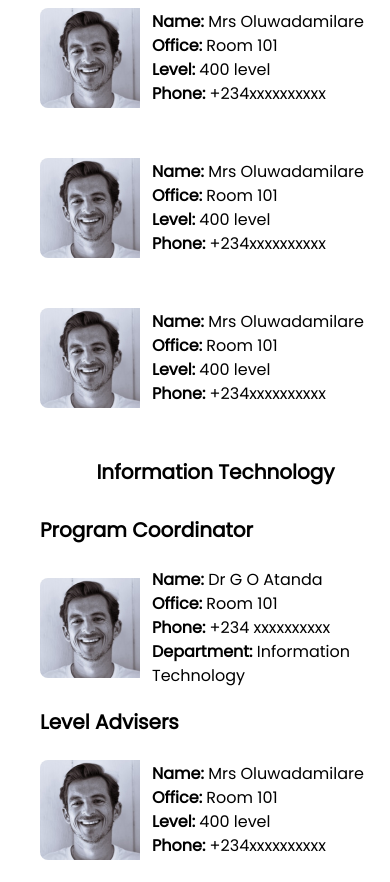
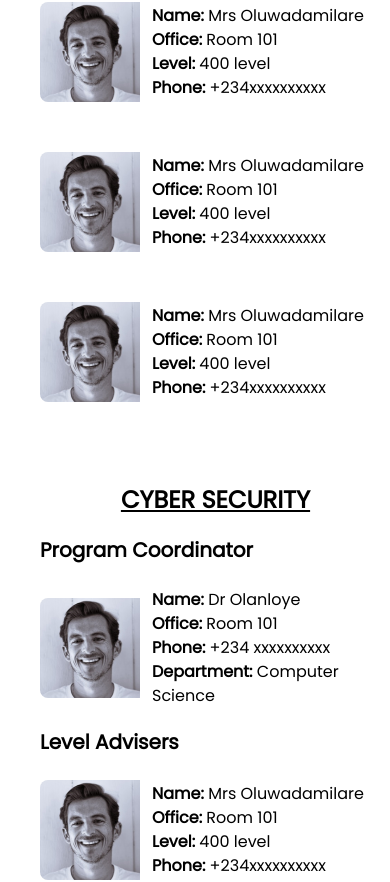
Before and after one commit to nacosbowen/nacos-website, a React (Vite) app: page /level-advisers in a window 390 px wide. Shown: the part 987-1869 px from the top of the page. Built offline with nearby package versions, Linux system fonts and the light colour scheme; no server answers; what ldrs would draw is missing.

Commit message:
Minor fixes

```diff
--- a/src/components/ExecutivesPage/executivesDetails.jsx
+++ b/src/components/ExecutivesPage/executivesDetails.jsx
@@ -1,3 +1,4 @@
+import { FaXTwitter } from "react-icons/fa6";
 import { useNacos } from "../../contexts/nacosContext";
 import Loader from "../loader/Loader";
 import instagram from "./instagram.svg";
@@ -28,7 +29,7 @@ const ExecutivesDetails = () => {
   // }
 
   return (
-    <div>
+    <div className="mb-10">
       <>
         <div className="mt-10 px-4 max-w-[731px] mx-auto">
           <h1 className="text-[1.5rem] sm:text-[2rem] font-semibold text-left md:text-center">
@@ -39,7 +40,7 @@ const ExecutivesDetails = () => {
             {` ${executiveYear}/${executiveYear + 1} `}Academic session
           </p>
         </div>
-        <div className="grid mt-8 md:mt-16 md:grid-cols-3 grid-cols-2 max-[375px]:grid-cols-1 gap-y-[53px] lg:gap-y-[100px] max-w-[1550px] mx-auto">
+        <div className="grid mt-8 md:mt-16 md:grid-cols-3 grid-cols-2 max-[375px]:grid-cols-1 gap-x-3 gap-y-[53px] lg:gap-y-[100px] max-w-[1550px] mx-auto px-2">
           {excos.map((excos, i) => (
             <motion.div
               key={i}
@@ -73,7 +74,7 @@ const ExecutivesDetails = () => {
                     boxShadow: "0px 1.4px 7.02px 0px #00000040",
                   }}
                 >
-                  <motion.a
+                  {excos?.instagram && <motion.a
                     whileHover={{ scale: 1.1 }}
                     whileTap={{ scale: 0.7 }}
                     className="cursor-pointer w-[32px] md:w-[40.95px] md:h-[40.95px] h-[32px] flex items-center justify-center bg-[#FFFFFF] rounded-[13.48px]"
@@ -87,8 +88,19 @@ const ExecutivesDetails = () => {
                       alt=""
                       className="md:w-[25.38px] md:h-[25.38px]"
                     />
-                  </motion.a>
-                  <motion.a
+                  </motion.a>}
+                  {excos?.twitter && <motion.a
+                    whileHover={{ scale: 1.1 }}
+                    whileTap={{ scale: 0.7 }}
+                    className="cursor-pointer w-[32px] md:w-[40.95px] md:h-[40.95px] h-[32px] flex items-center justify-center bg-[#FFFFFF] rounded-[13.48px]"
+                    href={excos?.twitter}
+                    style={{
+                      boxShadow: " 0px 0.79px 8.72px 0px #00000026",
+                    }}
+                  >
+                    <FaXTwitter/>
+                  </motion.a>}
+                  {excos?.linkedIn && <motion.a
                     whileHover={{ scale: 1.1 }}
                     whileTap={{ scale: 0.7 }}
                     className="cursor-pointer w-[32px] md:w-[40.95px] md:h-[40.95px] h-[32px] flex items-center justify-center bg-[#FFFFFF] rounded-[13.48px]"
@@ -102,7 +114,7 @@ const ExecutivesDetails = () => {
                       alt=""
                       className="md:w-[25.38px] md:h-[25.38px]"
                     />
-                  </motion.a>
+                  </motion.a>}
                 </div>
               </div>
               {/* <div className="flex justify-center ">
--- a/src/components/LevelAdvisersPage/Advisers.jsx
+++ b/src/components/LevelAdvisersPage/Advisers.jsx
@@ -10,8 +10,9 @@ const Staff = ({ data }) => {
           whileInView={{ opacity: 1, y: 0 }}
           transition={{ duration: 0.5, delay: i * 0.2 }}
           viewport={{ once: true }}
+          className="mb-8 md:mb-12"
         >
-          <h1 className="text-xl lg:text-3xl font-bold md:text-left text-center">
+          <h1 className="text-2xl lg:text-3xl font-black text-center uppercase underline">
             {authorities.department}
           </h1>
 
@@ -21,9 +22,9 @@ const Staff = ({ data }) => {
             transition={{ duration: 0.5 }}
             viewport={{ once: true }}
           >
-            <h1 className="text-xl font-extrabold mt-[30px] mb-[24px]">
+            <h2 className="text-xl font-bold mt-[20px] mb-[24px]">
               Program Coordinator
-            </h1>
+            </h2>
             <div className="flex items-center gap-3">
               <img
                 src={authorities.headOfProgram.image}
@@ -52,7 +53,7 @@ const Staff = ({ data }) => {
           </motion.div>
 
           <div className="mt-5">
-            <h1 className="text-xl font-extrabold mb-[24px]">Level Advisers</h1>
+            <h2 className="text-xl font-bold mb-[24px]">Level Advisers</h2>
             <div className="flex flex-wrap md:gap-5 flex-shrink-0">
               {authorities.levelAdviser.map((advisers, index) => (
                 <motion.div
--- a/src/components/LevelAdvisersPage/data.js
+++ b/src/components/LevelAdvisersPage/data.js
@@ -45,6 +45,50 @@ const authorities = [
     ],
   },
   {
+    department: "Cyber Security",
+    headOfProgram: {
+      name: "Dr Olanloye",
+      office: "Room 101",
+      image: profile,
+      phone: "+234 xxxxxxxxxx",
+      department: "Computer Science",
+    },
+    levelAdviser: [
+      {
+        name: "Mrs Oluwadamilare",
+        office: "Room 101",
+        image: profile,
+        phone: "+234xxxxxxxxxx",
+        department: "Computer Science",
+        level: "400 level",
+      },
+      {
+        name: "Mrs Oluwadamilare",
+        office: "Room 101",
+        phone: "+234xxxxxxxxxx",
+        image: profile,
+        department: "Computer Science",
+        level: "400 level",
+      },
+      {
+        name: "Mrs Oluwadamilare",
+        office: "Room 101",
+        phone: "+234xxxxxxxxxx",
+        department: "Computer Science",
+        level: "400 level",
+        image: profile,
+      },
+      {
+        name: "Mrs Oluwadamilare",
+        office: "Room 101",
+        phone: "+234xxxxxxxxxx",
+        department: "Computer Science",
+        image: profile,
+        level: "400 level",
+      },
+    ],
+  },
+  {
     department: "Information Technology",
     headOfProgram: {
       name: "Dr G O Atanda",
@@ -77,50 +121,6 @@ const authorities = [
         department: "Computer Science",
         image: profile,
         level: "400 level",
-      },
-      {
-        name: "Mrs Oluwadamilare",
-        office: "Room 101",
-        phone: "+234xxxxxxxxxx",
-        department: "Computer Science",
-        image: profile,
-        level: "400 level",
-      },
-    ],
-  },
-  {
-    department: "Cyber Security",
-    headOfProgram: {
-      name: "Dr Olanloye",
-      office: "Room 101",
-      image: profile,
-      phone: "+234 xxxxxxxxxx",
-      department: "Computer Science",
-    },
-    levelAdviser: [
-      {
-        name: "Mrs Oluwadamilare",
-        office: "Room 101",
-        image: profile,
-        phone: "+234xxxxxxxxxx",
-        department: "Computer Science",
-        level: "400 level",
-      },
-      {
-        name: "Mrs Oluwadamilare",
-        office: "Room 101",
-        phone: "+234xxxxxxxxxx",
-        image: profile,
-        department: "Computer Science",
-        level: "400 level",
-      },
-      {
-        name: "Mrs Oluwadamilare",
-        office: "Room 101",
-        phone: "+234xxxxxxxxxx",
-        department: "Computer Science",
-        level: "400 level",
-        image: profile,
       },
       {
         name: "Mrs Oluwadamilare",
```
